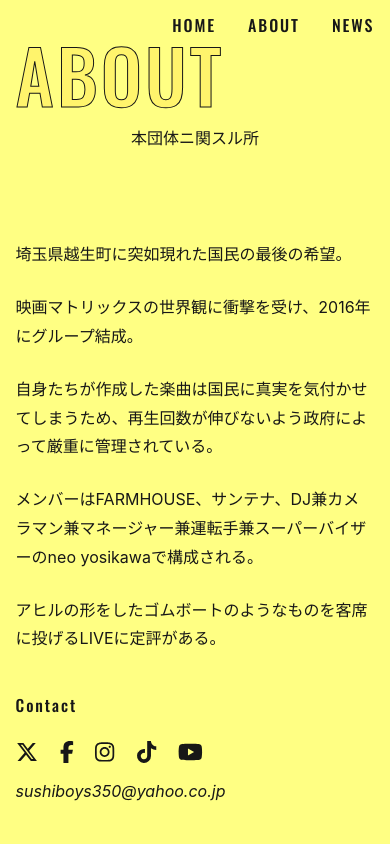
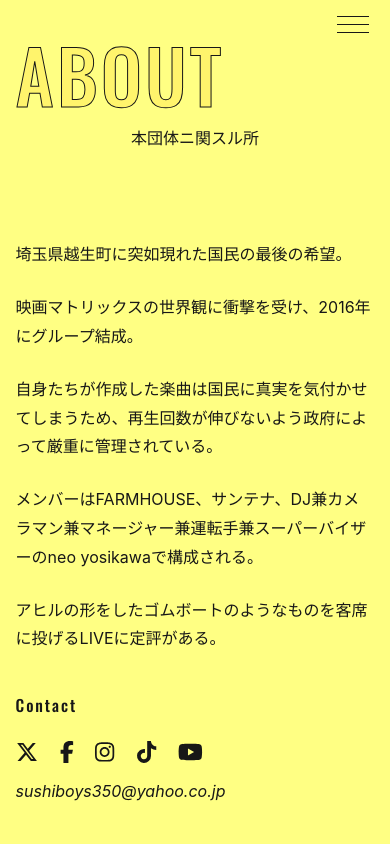
Before and after one commit to yumeko-16/sushiboys-web-next, a Next.js app: page /about in a window 390 px wide. Shown: the top 844 px of the page. Built offline with nearby package versions, Linux system fonts and the light colour scheme.

Commit message:
change: Change the navigation to a hamburger menu.

```diff
--- a/src/components/nav/nav.module.scss
+++ b/src/components/nav/nav.module.scss
@@ -1,12 +1,77 @@
 @use '@/styles/utils';
 
+.btn {
+  all: unset;
+  position: relative;
+  z-index: 200;
+  display: grid;
+  place-items: center;
+  width: 42px;
+  height: 42px;
+  cursor: pointer;
+  outline: revert;
+  -webkit-tap-highlight-color: transparent;
+
+  .close & {
+    color: var(--black);
+  }
+
+  .open & {
+    color: var(--white);
+  }
+
+  &::before,
+  &::after,
+  & .bar {
+    display: block;
+    grid-area: 1 / 1;
+    width: 32px;
+    height: 1px;
+    content: '';
+    background-color: currentcolor;
+    transition: transform 0.4s;
+  }
+
+  .close &::before {
+    transform: translateY(-8px);
+  }
+
+  .close &::after {
+    transform: translateY(8px);
+  }
+
+  .open &::before {
+    transform: rotate(45deg);
+  }
+
+  .open &::after {
+    transform: rotate(-45deg);
+  }
+
+  .open & .bar {
+    transform: scale(0);
+  }
+}
+
 .list {
-  display: flex;
-  gap: 0 2em;
+  position: fixed;
+  inset: 0 -100% 0 100%;
+  z-index: 100;
+  display: grid;
+  gap: 40px;
+  place-content: center;
   font-family: Oswald, sans-serif;
   font-weight: 500;
+  color: var(--white);
+  text-align: center;
   text-transform: uppercase;
   letter-spacing: 0.12em;
+  background-color: rgb(0 0 0 / 80%);
+  transition: transform 0.4s;
+}
+
+.open .list {
+  transform: translateX(-100%);
 }
 
 .link {
--- a/src/components/nav/nav.tsx
+++ b/src/components/nav/nav.tsx
@@ -1,22 +1,50 @@
+import { useState } from 'react';
 import Link from 'next/link';
 import styles from './nav.module.scss';
 
 export default function Nav() {
+  const [navIsOpen, setNavIsOpen] = useState(false);
+
+  const toggeleNav = () => {
+    setNavIsOpen((prev) => !prev);
+  };
+
+  const closeNav = () => {
+    setNavIsOpen(false);
+  };
+
   return (
-    <nav>
+    <nav className={navIsOpen ? styles.open : styles.close}>
+      {navIsOpen && (
+        <style jsx global>
+          {`
+            body {
+              overflow: hidden;
+              position: fixed;
+              width: 100%;
+            }
+          `}
+        </style>
+      )}
+
+      <button className={styles.btn} onClick={toggeleNav}>
+        <span className={styles.bar}></span>
+        <span className="sr-only">Menu</span>
+      </button>
+
       <ul className={styles.list}>
         <li>
-          <Link className={styles.link} href="/">
+          <Link className={styles.link} href="/" onClick={closeNav}>
             Home
           </Link>
         </li>
         <li>
-          <Link className={styles.link} href="/about">
+          <Link className={styles.link} href="/about" onClick={closeNav}>
             About
           </Link>
         </li>
         <li>
-          <Link className={styles.link} href="/news">
+          <Link className={styles.link} href="/news" onClick={closeNav}>
             News
           </Link>
         </li>
```
